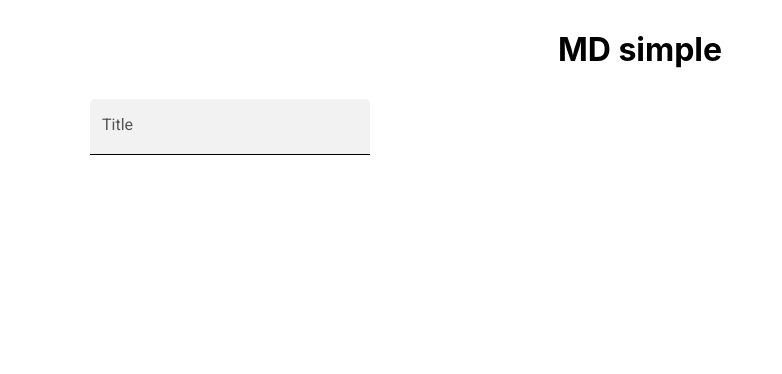
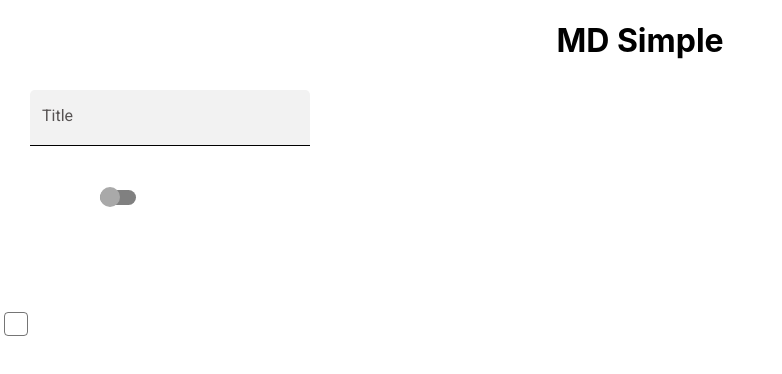
Before and after one commit to jonnasvensson/mandatory-uxdesign1, a React (Create React App) app: page / in a window 1280 px wide. Shown: the top 374 px of the page, without its empty margins (0-782 px from the left). Built offline with nearby package versions, Linux system fonts and the light colour scheme.

Commit message:
switsch and checkbox created

```diff
--- a/src/App.js
+++ b/src/App.js
@@ -2,14 +2,17 @@ import React from 'react';
 import styles from './App.css'
 
 import TextField from './MDsimple/TextField'
-
+import Switch from './MDsimple/Switch'
+import Checkbox from './MDsimple/Checkbox'
 
 function App() {
 
   return (
     <div className="App">
-      <h1>MD simple</h1>
+      <h1>MD Simple</h1>
       <TextField />
+      <Switch />
+      <Checkbox />
     </div>
   );
 }
--- /dev/null
+++ b/src/MDsimple/Checkbox.js
@@ -0,0 +1,12 @@
+import React from 'react';
+
+import styles from './Checkbox.module.css'
+
+export default function Checkbox() {
+    return (
+        <div className={styles.checkbox}>
+            <input className={styles.input} type="checkbox" id="checkboxInput"/>
+            <label className={styles.label} for="checkboxInput"></label>
+        </div>
+    )
+}
--- /dev/null
+++ b/src/MDsimple/Checkbox.module.css
@@ -0,0 +1,53 @@
+.checkbox input[type="checkbox"] {
+    position: relative;
+    width: 24px;
+    height: 24px;
+    border: 1px solid #0000008a;
+    border-radius: 4px;
+    appearance: none;
+    outline: 0;
+    cursor: pointer;
+}
+
+.checkbox input[type="checkbox"]::before {
+    position: absolute;
+    content: '';
+    display: inline-block;
+    width: 8px;
+    height: 12px;
+    border-style: solid;
+    border-color: white;
+    border-width: 0 2px 2px 0;
+    transform: rotate(45deg);
+    opacity: 0;
+    left: 6px;
+}
+
+.checkbox input[type="checkbox"]:checked {
+    color: white;
+    border-color: #6200eeff;
+    background: #6200eeff;
+}
+
+.checkbox input[type="checkbox"]::before {
+    opacity: 1;
+}
+
+.checkbox .label {
+    position: relative;
+    cursor: pointer;
+    font-size: 1.5em;
+    font-weight: 600;
+    padding: 0 0.25em 0;
+    user-select: none;
+}
+
+.checkbox .label:before {
+    position: absolute;
+    content: "";
+    color: lightgray;
+    clip-path: polygon(0 0, 0 0, 0% 100%, 0 100%);
+    text-decoration: line-through;
+    text-decoration-thickness: 3px;
+    text-decoration-color: black;
+}
--- /dev/null
+++ b/src/MDsimple/Switch.js
@@ -0,0 +1,14 @@
+import React from 'react';
+
+import styles from './Switch.module.css'
+
+export default function Switch({ disabled }) {
+    return (
+        <div>
+            <label className={styles.switch}>
+                <input className={styles.inputSwitch} type="checkbox" />
+                <div className={styles.slider}></div>
+            </label>
+        </div>
+    )
+}
--- /dev/null
+++ b/src/MDsimple/Switch.module.css
@@ -0,0 +1,46 @@
+.switch {
+    margin: 100px;
+    width: 36px;
+    height: 15px;
+    border-radius: 8px;
+    background-color: grey;
+    position: relative;
+    display: inline-block;
+}
+
+.inputSwitch {
+    display: none;
+}
+
+.slider {
+    position: absolute;
+    top: 0;
+    left: 0;
+    right: 0px;
+    bottom: 0px;
+    cursor: pointer;
+    transition: 0.4s;
+}
+
+.slider:before {
+    position: absolute;
+    content: "";
+    width: 20px;
+    height: 20px;
+    border-radius: 50%;
+    left: 0px;
+    bottom: -2px;
+    background-color: darkgrey;
+    transition: 0.4s;
+}
+
+.inputSwitch:checked+.slider {
+    background-color: #6200ee89;
+    border-radius: 50%;
+    border-radius: 8px;
+}
+
+.inputSwitch:checked+.slider:before {
+    background-color: #6200eeff;
+    transform: translateX(20px);
+}
--- a/src/MDsimple/TextField.js
+++ b/src/MDsimple/TextField.js
@@ -5,14 +5,17 @@ export default function TextField({ disabled }) {
 
     return(
         <>
-            <div>
+            <div className={styles.div}>
                 <input
                 className={styles.input}
                 type="text"
                 disabled={disabled}
+                required
                 />
                 <label
-                className={styles.label}>Title</label>
+                className={styles.label}
+                disabled={disabled}
+                >Title</label>
             </div>
         </>
     )
--- a/src/MDsimple/TextField.module.css
+++ b/src/MDsimple/TextField.module.css
@@ -1,46 +1,51 @@
-div {
+.div {
     margin: 30px;
 }
 
-input {
+.input {
     position: absolute;
     width: 280px;
     height: 56px;
     border: none;
     box-sizing: border-box;
-    border-top-left-radius: 0.3rem;
-    border-top-right-radius: 0.3rem;
+    border-radius: 0.3rem 0.3rem 0 0;
     border-bottom: 0.1rem solid black;
     background-color: #F2F2F2;
-    font-size: 12px;
+    font-size: 16px;
     padding: 12px;
 }
 
-input:disabled {
-    background-color: black;
-}
-
-input:hover {
-    background-color: #E9E5E5;
-}
-
-input:focus {
+.input:focus {
     border-bottom: 0.15rem solid #6200ee;
     background-color: #D3CFCF;
     padding-bottom: 4px;
 }
 
-input:focus+label {
+.input:focus+.label,
+.input:valid+.label {
     color: #6200ee;
     transition: ease-out 0.2s;
     line-height: 0px;
     font-size: 10px;
 }
 
-label {
+.label {
     position: absolute;
     padding: 12px;
     font-family: Roboto;
     line-height: 28px;
     color: #575353;
 }
+
+.input:disabled+.label {
+    position: absolute;
+    width: 280px;
+    height: 56px;
+    border: none;
+    box-sizing: border-box;
+    border-radius: 0.3rem 0.3rem 0 0;
+    background-color: #E7E4E4;
+    font-size: 16px;
+    padding: 12px;
+    color: #A3A0A0;
+}
```
